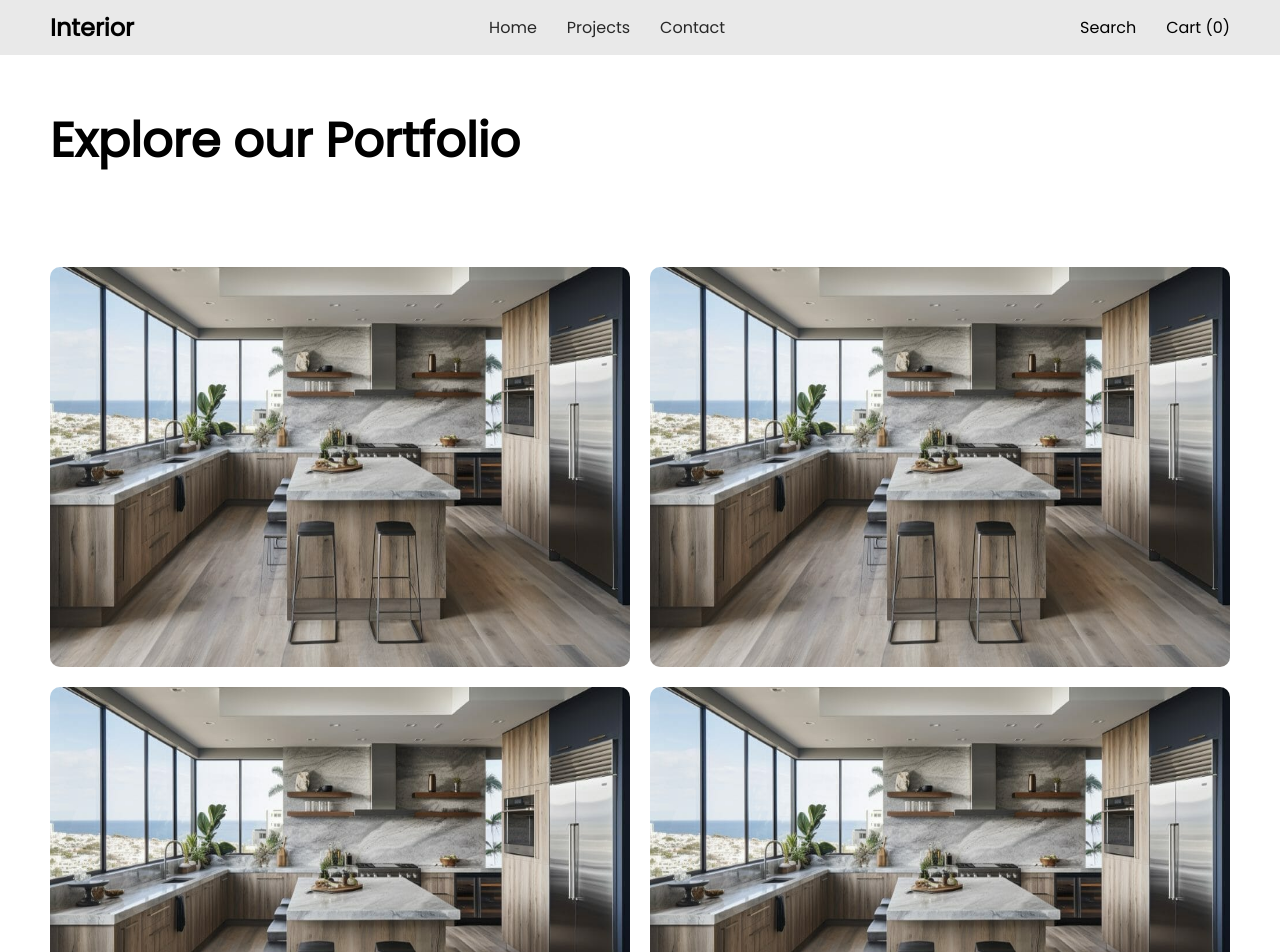
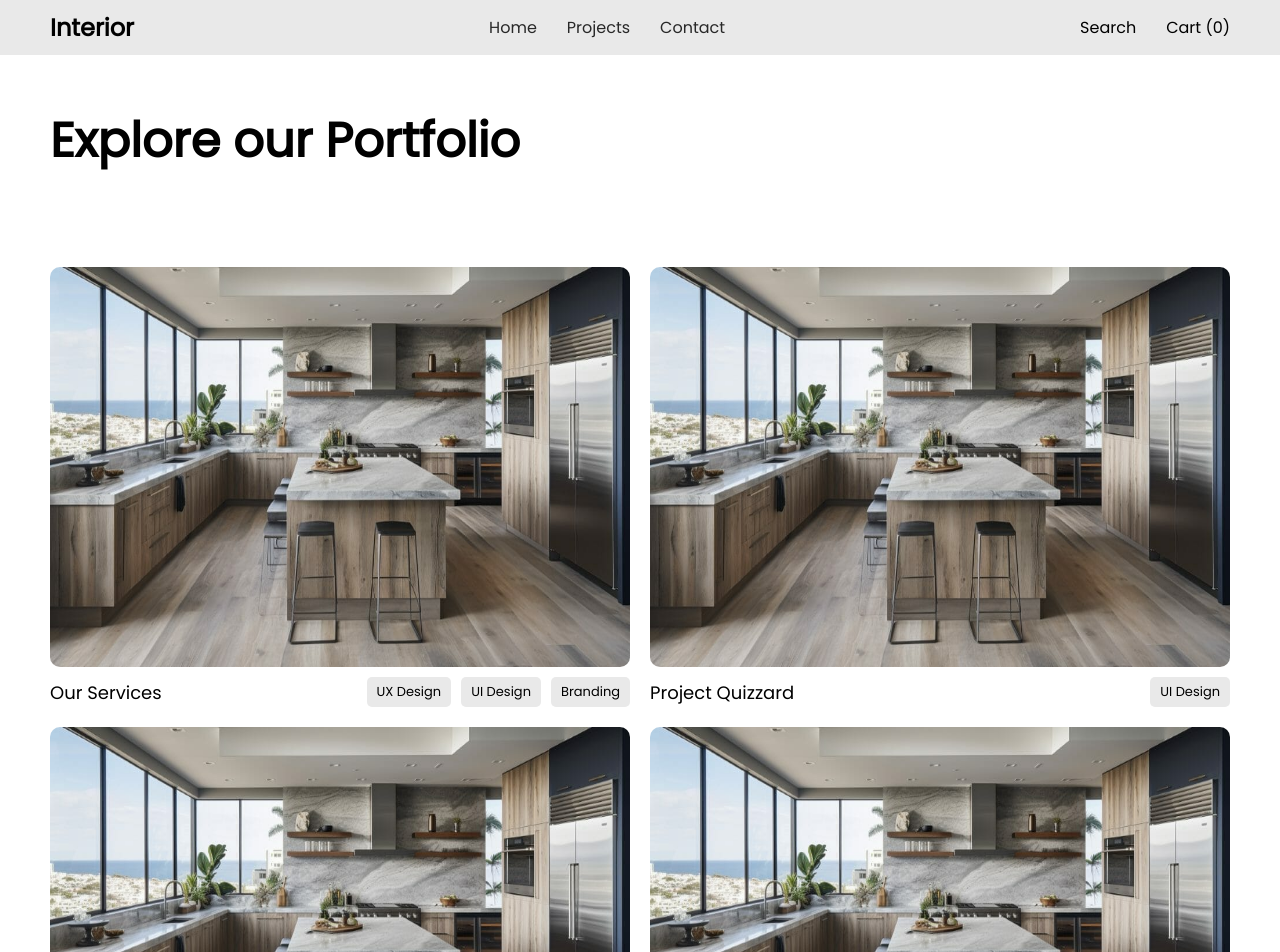
Before and after one commit to Shashank-R87/Interior, a React (Create React App) app: page /projects in a window 1280 px wide. Shown: the top 952 px of the page. Built offline with nearby package versions, Linux system fonts and the light colour scheme.

Commit message:
Project page changes

```diff
--- a/src/components/PortfolioTab.js
+++ b/src/components/PortfolioTab.js
@@ -2,18 +2,28 @@ import React, { useState } from 'react'
 import Kitchen_interior from "../assets//images/Kitchen_interior.jpg"
 import { useNavigate } from 'react-router-dom';
 
-function PortfolioTab({projectID}) {
+function PortfolioTab({ details }) {
 
     const navigate = useNavigate();
 
     const [hovering, setHovering] = useState(false);
 
     return (
-        <div onMouseOver={() => { setHovering(true) }} onMouseOut={() => { setHovering(false) }} style={{ backgroundImage: `url(${Kitchen_interior}) `, backgroundRepeat: "no-repeat", backgroundSize: "100% 100%", objectFit: 'cover', display: 'flex', borderRadius: 10, justifyContent: 'center', alignItems: 'center', height: 400, overflow: 'hidden', cursor: "pointer", boxShadow: hovering ? "inset 0 0 0 2000px rgba(0, 0, 0, 0.3)" : "", transition: "ease-in-out", transitionDuration: "500ms" }}>
-            {hovering ?
-                <button onClick={() => { navigate("/getProject", { state: { data: projectID } }) }} style={{ width: 100, backgroundColor: 'black', padding: 10, color: 'white', borderRadius: 10, border: 0, cursor: "pointer" }}>View Details</button> :
-                <p style={{ width: 100, padding: 10 }}></p>
-            }
+        <div style={{ display: 'flex', flexDirection: 'column', gap: 10, maxWidth: "100%" }}>
+            <div onMouseOver={() => { setHovering(true) }} onMouseOut={() => { setHovering(false) }} style={{ backgroundImage: `url(${Kitchen_interior}) `, backgroundRepeat: "no-repeat", backgroundSize: "100% 100%", objectFit: 'cover', display: 'flex', borderRadius: 10, justifyContent: 'center', alignItems: 'center', height: 400, overflow: 'hidden', cursor: "pointer", boxShadow: hovering ? "inset 0 0 0 2000px rgba(0, 0, 0, 0.3)" : "", transition: "ease-in-out", transitionDuration: "500ms" }}>
+                {hovering ?
+                    <button onClick={() => { navigate("/getProject", { state: { data: details } }) }} style={{ width: 100, backgroundColor: 'black', padding: 10, color: 'white', borderRadius: 10, border: 0, cursor: "pointer" }}>View Details</button> :
+                    <p style={{ width: 100, padding: 10 }}></p>
+                }
+            </div>
+            <div style={{ display: 'flex', justifyContent: 'space-between', alignItems: 'center'}}>
+                <p style={{ fontSize: 18 }}>{details.name}</p>
+                <div  style={{ display: 'flex', gap: 10 }}>
+                    {details.tags?.map((item) =>
+                        <p style={{padding: "5px 10px", backgroundColor: "#e9e9e9", borderRadius: 5, fontSize: 13}}>{item}</p>
+                    )}
+                </div>
+            </div>
         </div>
     )
 }
--- a/src/components/ProjectDetails.js
+++ b/src/components/ProjectDetails.js
@@ -12,7 +12,7 @@ function ProjectDetails() {
     const location = useLocation();
 
     return (
-        <div>
+        <div style={{overflowX: "hidden"}}>
             <NavBar />
             <div style={{ padding: "40px 50px", display: 'flex', justifyContent: 'space-between', alignItems: 'start', gap: 50, paddingTop: 100 }}>
                 <div style={{ display: 'flex', gap: 10 }}>
@@ -26,7 +26,7 @@ function ProjectDetails() {
                 <div style={{ display: 'flex', justifyContent: "space-evenly", width: "100%", alignItems: 'start', flexDirection: 'column', minHeight: 470 }}>
                     <p style={{ backgroundColor: 'black', padding: "10px 20px", color: 'white', borderRadius: 10, boxShadow: 0, border: 0, fontSize: 14 }}>View Details</p>
                     <h1 style={{ fontWeight: 400, fontSize: 32, paddingTop: 40 }}>Project Name</h1>
-                    <h1 style={{ fontWeight: 400, fontSize: 48, paddingBottom: 40 }}>{location.state.data}</h1>
+                    <h1 style={{ fontWeight: 400, fontSize: 48, paddingBottom: 40 }}>{location.state.data.name}</h1>
                     <div style={{ display: 'flex', gap: 40, justifyContent: 'center', alignItems: 'center', width: "100%" }}>
                         <p>Quantity</p>
                         <p style={{ backgroundColor: "#e9e9e9", padding: "10px 20px", flexGrow: 1, textAlign: "center", borderRadius: 5 }}>- 1 +</p>
--- a/src/pages/Home.js
+++ b/src/pages/Home.js
@@ -9,8 +9,12 @@ import home_main from "../assets//images/home_main.jpg"
 import people_group from "../assets//images/people_group.jpg"
 import ProjectTab from '../components/ProjectTab'
 import Footer from '../components/Footer'
+import { useNavigate } from 'react-router-dom'
 
 function Home() {
+
+  const navigate = useNavigate();
+
   return (
     <div>
       <NavBar />
@@ -85,13 +89,13 @@ function Home() {
         <div style={{ padding: "40px 50px", display: 'flex', justifyContent: 'start', alignItems: 'start', flexDirection: 'column', gap: 20 }}>
           <p style={{ fontStyle: "italic" }}>// Our Work</p>
           <div style={{ width: "100%", display: 'grid', gridTemplateColumns: "auto auto", gap: 20 }}>
-            <ProjectTab projectID={"Project 1"}/>
-            <ProjectTab projectID={"Project 2"}/>
-            <ProjectTab projectID={"Project 3"}/>
-            <ProjectTab projectID={"Project 4"}/>
+            <ProjectTab projectID={{name: "Project 1"}}/>
+            <ProjectTab projectID={{name: "Project 2"}}/>
+            <ProjectTab projectID={{name: "Project 3"}}/>
+            <ProjectTab projectID={{name: "Project 4"}}/>
           </div>
           <div style={{display: 'flex', justifyContent: 'center', alignItems: 'center', width: "100%"}}>
-            <p style={{backgroundColor: "#e9e9e9", padding: "10px 30px", borderRadius: 10, fontSize: 14}}>View More Projects</p>
+            <button onClick={()=>{navigate("/projects")}} style={{backgroundColor: "#e9e9e9", padding: "10px 30px", borderRadius: 10, fontSize: 14, border: 0, cursor: 'pointer'}}>View More Projects</button>
           </div>
         </div>
       </div>
--- a/src/pages/Projects.js
+++ b/src/pages/Projects.js
@@ -1,9 +1,21 @@
-import React from 'react'
+import React, { useEffect } from 'react'
 import NavBar from '../components/NavBar'
 import PortfolioTab from '../components/PortfolioTab'
 import Footer from '../components/Footer'
 
+const details = [{ name: 'Our Services', tags: ["UX Design", "UI Design", "Branding"] },
+{ name: 'Project Quizzard', tags: ["UI Design"] },
+{ name: 'Weather App Desgin', tags: ["UX Design"] },
+{ name: 'JobSnap', tags: ["UX Design", "Branding"] },
+{ name: 'Crypto Wallet', tags: ["UX Design", "UI Design"] },
+{ name: 'Homelogy', tags: ["Branding"] },]
+
 function Projects() {
+
+  useEffect(() => {
+    window.scrollTo({ top: 0, left: 0, behavior: "instant" })
+  }, [])
+
   return (
     <div>
       <NavBar />
@@ -11,12 +23,13 @@ function Projects() {
         Explore our Portfolio
       </h1>
 
-      <div style={{padding: "40px 50px", paddingBottom: 100}}>
-        <div style={{ width: "100%", display: 'grid', gridTemplateColumns: "auto auto", gap: 20 }}>
-          <PortfolioTab projectID={"Project 1"} />
-          <PortfolioTab />
-          <PortfolioTab />
-          <PortfolioTab />
+      <div style={{ padding: "40px 50px", paddingBottom: 100 }}>
+        <div style={{ width: "100%", display: 'grid', gridTemplateColumns: "1fr 1fr", gap: 20 }}>
+          {
+            details?.map((item) =>
+              <PortfolioTab details={item} />
+            )
+          }
         </div>
       </div>
       <Footer />
```
